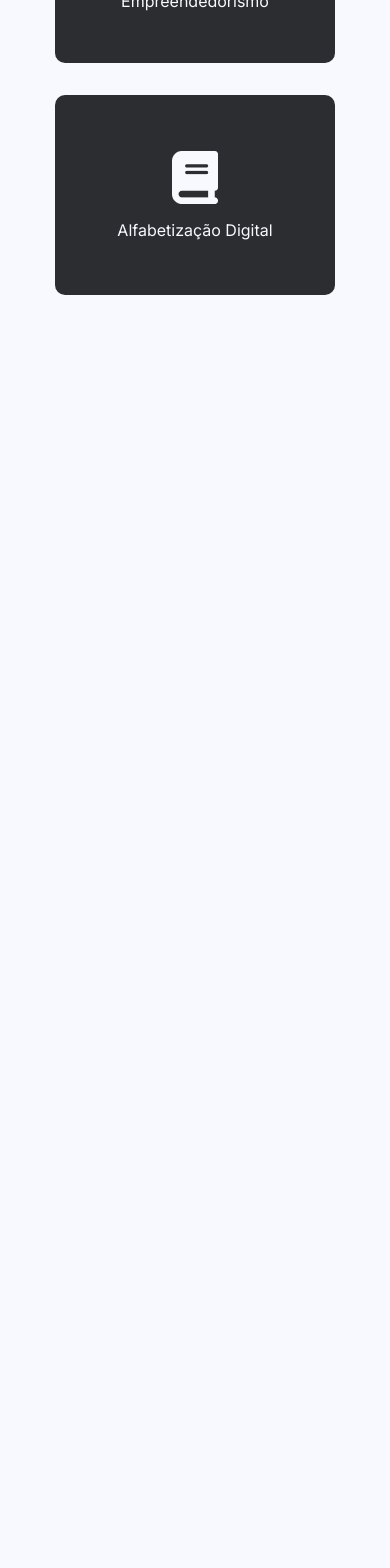
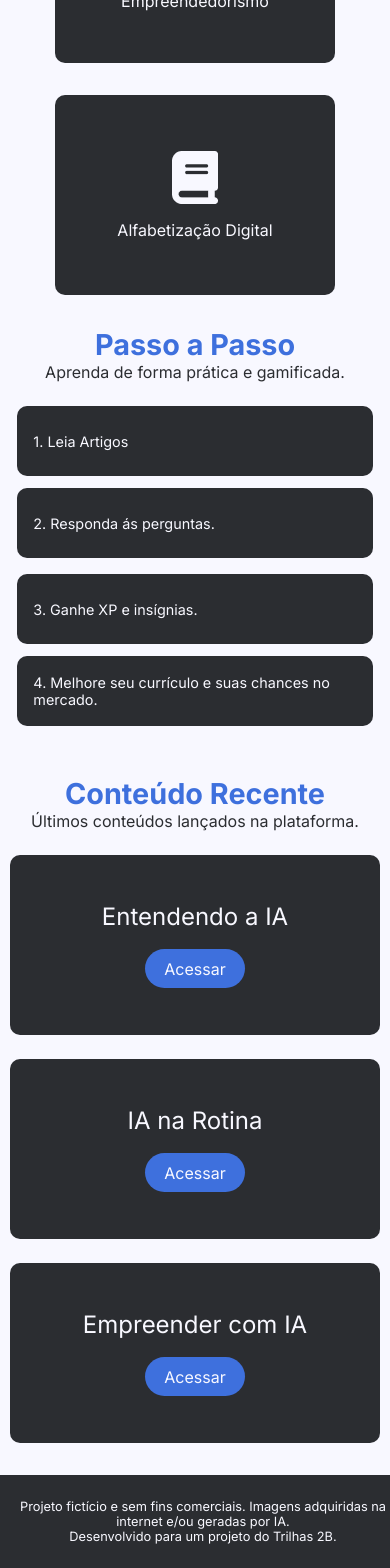
Before and after one commit to jonascarvalh/trilhas-desafio-5, a React (Vite) app: page / in a window 390 px wide. Shown: the part 1285-2853 px from the top of the page. Before the commit the page ends 1612 px from the top, so only its background shows below. Built offline with nearby package versions, Linux system fonts and the light colour scheme.

Commit message:
feat: fazendo seção de últimos conteúdos e footer

```diff
--- a/src/pages/HomePage/HomePage.module.css
+++ b/src/pages/HomePage/HomePage.module.css
@@ -60,7 +60,7 @@
     padding: 2rem 1rem;
 }
 
-.motivationTitle {
+.sectionTitle {
     font-family: 'Inter', sans-serif;
     font-weight: 700;
     color: var(--color-secondary);
@@ -68,7 +68,7 @@
     text-align: center;
 }
 
-.motivationSubtitle {
+.sectionSubtitle {
     font-family: 'Inter', sans-serif;
     font-weight: 400;
     color: var(--color-primary);
@@ -108,6 +108,95 @@
     text-align: center;
 }
 
+.stepByStepCards {
+    display: flex;
+    flex-direction: column;
+    gap: 2.5rem;
+    margin-bottom: 3.125rem;
+}
+
+.stepByStepCardGroup {
+    display: flex;
+    justify-content: center;
+    gap: 4rem;
+}
+
+.stepByStepCard {
+    font-family: 'Inter', sans-serif;
+    font-weight: 400;
+    font-style: normal;
+    font-size: 1.25rem;
+    color: var(--color-background);
+    text-align: left;
+    background-color: var(--color-primary);
+    width: 620px;
+    height: 100px;
+    display: flex;
+    align-items: center;
+    justify-content: flex-start;
+    border-radius: 10px;
+}
+
+.stepByStepCard p {
+    margin-left: 2.5rem;
+}
+
+.recentContentCards {
+    display: flex;
+    gap: 2rem;
+    align-items: center;
+    justify-content: center;
+}
+
+.recentContentCard {
+    font-family: 'Inter', sans-serif;
+    font-weight: 400;
+    font-style: normal;
+    font-size: 2rem;
+    color: var(--color-background);
+    text-align: left;
+    background-color: var(--color-primary);
+    width: 320px;
+    height: 380px;
+    display: flex;
+    flex-direction: column;
+    align-items: center;
+    justify-content: center;
+    border-radius: 10px;
+}
+
+.recentContentCardLink {
+    font-family: 'Inter', sans-serif;
+    font-weight: 400;
+    background-color: var(--color-secondary);
+    color: var(--color-background);
+    border: none;
+    padding: 0.75rem 1.5rem;
+    border-radius: 20px;
+    font-size: 1.25rem;
+    cursor: pointer;
+    margin-top: 1.125rem;
+}
+
+.footerSection {
+    display: flex;
+    align-items: center;
+    flex-direction: column;
+    justify-content: center;
+    background-color: var(--color-primary);
+    width: 100%;
+    height: 150px;
+    margin-top: 2rem;
+}
+
+.footerText {
+    font-family: 'Inter', sans-serif;
+    font-weight: 400;
+    font-style: normal;
+    font-size: 1.5rem;
+    color: var(--color-background);
+}
+
 @media (max-width: 1440px) {
     .motivationCards {
         max-width: 1000px;
@@ -134,11 +223,11 @@
         max-width: 550px;
     }
 
-    .motivationTitle {
+    .sectionTitle {
         font-size: 2.2rem;
     }
 
-    .motivationSubtitle {
+    .sectionSubtitle {
         font-size: 1.15rem;
     }
 
@@ -151,6 +240,35 @@
     .motivationCard {
         width: 280px;
         height: 320px;
+    }
+
+    .stepByStepCardGroup {
+        gap: 2rem;
+    }
+
+    .stepByStepCard {
+        width: 500px;
+        height: 90px;
+        font-size: 1.1rem;
+    }
+
+    .stepByStepCard p {
+        margin-left: 2rem;
+    }
+
+    .recentContentCards {
+        max-width: 1024px;
+        flex-wrap: wrap;
+    }
+
+    .footerSection {
+        height: auto;
+        padding: 2rem 1rem;
+    }
+
+    .footerText {
+        font-size: 1rem;
+        text-align: center;
     }
 }
 
@@ -176,11 +294,11 @@
         max-width: 500px;
     }
 
-    .motivationTitle {
+    .sectionTitle {
         font-size: 2rem;
     }
 
-    .motivationSubtitle {
+    .sectionSubtitle {
         font-size: 1.1rem;
         margin-bottom: 2rem;
     }
@@ -200,6 +318,43 @@
 
     .motivationCardTitle {
         font-size: 1rem;
+    }
+
+    .stepByStepCards {
+        gap: 1.5rem;
+        padding: 0 1rem;
+    }
+
+    .stepByStepCardGroup {
+        flex-direction: column;
+        gap: 1rem;
+        align-items: center;
+    }
+
+    .stepByStepCard {
+        width: 90%;
+        max-width: 400px;
+        height: 80px;
+        font-size: 1rem;
+    }
+
+    .stepByStepCard p {
+        margin-left: 1.5rem;
+    }
+
+    .recentContentCards {
+        flex-direction: column;
+        gap: 1.5rem;
+    }
+
+    .recentContentCard {
+        width: 90%;
+        max-width: 400px;
+        height: 200px;
+    }
+
+    .footerText {
+        font-size: 0.9rem;
     }
 }
 
@@ -234,11 +389,11 @@
         padding: 1rem 0.5rem;
     }
 
-    .motivationTitle {
+    .sectionTitle {
         font-size: 1.8rem;
     }
 
-    .motivationSubtitle {
+    .sectionSubtitle {
         font-size: 1rem;
         margin-bottom: 1.5rem;
         padding: 0 1rem;
@@ -259,6 +414,49 @@
     .motivationCardTitle {
         font-size: 1rem;
         margin-top: 1rem;
+    }
+
+    .stepByStepCards {
+        gap: 1rem;
+        padding: 0 0.5rem;
+    }
+
+    .stepByStepCardGroup {
+        flex-direction: column;
+        gap: 0.75rem;
+        align-items: center;
+    }
+
+    .stepByStepCard {
+        width: 95%;
+        height: 70px;
+        font-size: 0.9rem;
+    }
+
+    .stepByStepCard p {
+        margin-left: 1rem;
+    }
+
+    .recentContentCard {
+        width: 95%;
+        height: 180px;
+    }
+
+    .recentContentCardTitle {
+        font-size: 1.5rem;
+    }
+
+    .recentContentCardLink {
+        font-size: 1rem;
+        padding: 0.6rem 1.2rem;
+    }
+
+    .footerSection {
+        padding: 1.5rem 0.5rem;
+    }
+
+    .footerText {
+        font-size: 0.8rem;
     }
 }
 
@@ -284,4 +482,26 @@
         width: 250px;
         height: 180px;
     }
+
+    .stepByStepCard {
+        width: 98%;
+        height: 60px;
+        font-size: 0.8rem;
+    }
+
+    .stepByStepCard p {
+        margin-left: 0.75rem;
+    }
+
+    .recentContentCard {
+        height: 160px;
+    }
+
+    .recentContentCardTitle {
+        font-size: 1.2rem;
+    }
+
+    .recentContentCardLink {
+        font-size: 0.9rem;
+    }
 }
--- a/src/pages/HomePage/HomePage.tsx
+++ b/src/pages/HomePage/HomePage.tsx
@@ -19,8 +19,8 @@ const HomePage: React.FC = () => {
       </section>
 
       <section className={styles.motivationSection}>
-        <h2 className={styles.motivationTitle}>Motivação</h2>
-        <h3 className={styles.motivationSubtitle}>Por que isso é tão importante?</h3>
+        <h2 className={styles.sectionTitle}>Motivação</h2>
+        <h3 className={styles.sectionSubtitle}>Por que isso é tão importante?</h3>
 
         <div className={styles.motivationCards}>
           <div className={styles.motivationCard}>
@@ -45,6 +45,47 @@ const HomePage: React.FC = () => {
         </div>
 
       </section>
+
+      <section className={styles.stepByStepSection}>
+        <h2 className={styles.sectionTitle}>Passo a Passo</h2>
+        <h3 className={styles.sectionSubtitle}>Aprenda de forma prática e gamificada.</h3>
+
+        <div className={styles.stepByStepCards}>
+          <div className={styles.stepByStepCardGroup}>
+            <div className={styles.stepByStepCard}><p>1. Leia Artigos</p></div>
+            <div className={styles.stepByStepCard}><p>2. Responda ás perguntas.</p></div>
+          </div>
+          <div className={styles.stepByStepCardGroup}>
+            <div className={styles.stepByStepCard}><p>3. Ganhe XP e insígnias.</p></div>
+            <div className={styles.stepByStepCard}><p>4. Melhore seu currículo e suas chances no mercado.</p></div>
+          </div>
+        </div>
+      </section>
+
+      <section className={styles.recentContentSection}>
+        <h2 className={styles.sectionTitle}>Conteúdo Recente</h2>
+        <h3 className={styles.sectionSubtitle}>Últimos conteúdos lançados na plataforma.</h3>
+
+        <div className={styles.recentContentCards}>
+          <div className={styles.recentContentCard}>
+            <p className={styles.recentContentCardTitle}>Entendendo a IA</p>
+            <a className={styles.recentContentCardLink} href="#">Acessar</a>
+          </div>
+          <div className={styles.recentContentCard}>
+            <p className={styles.recentContentCardTitle}>IA na Rotina</p>
+            <a className={styles.recentContentCardLink} href="#">Acessar</a>
+          </div>
+          <div className={styles.recentContentCard}>
+            <p className={styles.recentContentCardTitle}>Empreender com IA</p>
+            <a className={styles.recentContentCardLink} href="#">Acessar</a>
+          </div>
+        </div>
+      </section>
+
+      <section className={styles.footerSection}>
+        <p className={styles.footerText}>Projeto fictício e sem fins comerciais. Imagens adquiridas na internet e/ou geradas por IA.</p>
+        <p className={styles.footerText}>Desenvolvido para um projeto do Trilhas 2B.</p>
+      </section>
     </div>
   );
 }
```
